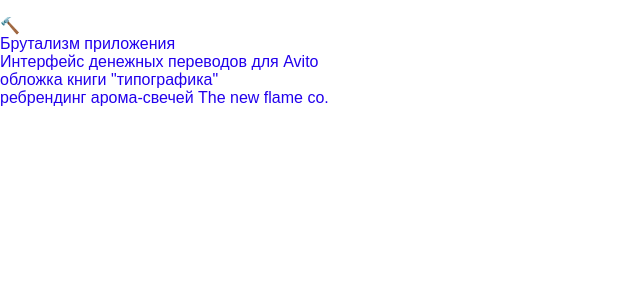
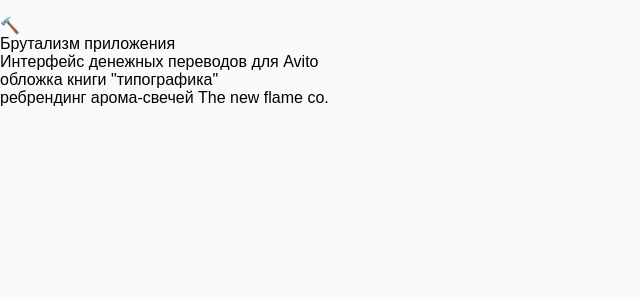
Before and after one commit to geravolobuev/geravolobuev, a Jekyll site: the page built from pages/projects.md, in a window 1280 px wide. Shown: the top 300 px of the page, without its empty margins (0-640 px from the left). Built offline with Jekyll 4.4.1, drawn with Linux system fonts in a browser that asks for light colours.

Commit message:
new template

```diff
--- a/_includes/footer.html
+++ b/_includes/footer.html
@@ -1,4 +1,3 @@
 <footer>
-        <br>
-<p><marquee bgcolor="blue" scrollamount="13" behavior="scroll" direction="left">( ͡° ͜ʖ ͡°)<i>Works per commission, in-house, and self-initiated; designed, selected, and archived 2019–2021 © Gera Volobuev, some rights reserved. Typeset in Neue Helvetica® by Linotype. </i>( ͡° ͜ʖ ͡°)</marquee></p>
+<marquee scrollamount="13" behavior="scroll" direction="left"> (づ｡◕‿‿◕｡)づ <i>Works per commission, in-house, and self-initiated; designed, selected, and archived 2019–2021 © Gera Volobuev, some rights reserved. Typeset in Neue Helvetica® by Linotype & Noto Serif Display by Google. Website version: 3.0 </i> (⊃｡•́‿•̀｡)⊃ </marquee>
 </footer>
--- a/_includes/styles.html
+++ b/_includes/styles.html
@@ -1,5 +1,6 @@
 <style>
 @import url('https://fonts.googleapis.com/css2?family=Rubik+Mono+One&display=swap');
+@import url('https://fonts.googleapis.com/css2?family=Noto+Serif+Display:ital,wght@0,200;0,300;0,400;0,500;0,600;0,700;1,200;1,300;1,700&display=swap');
 
 * {box-sizing: border-box;}
 body, HTML {
@@ -8,14 +9,11 @@
  scroll-behavior: smooth;
 -webkit-font-smoothing: antialiased;
     margin: 0;
+background: #FAFAFA;
 }
 
 .ast-pink {
             color: #ff2587;
-}
-
-.wrapper {
-background: #FAFAFA;
 }
 
 .wrapper-portfolio {
@@ -45,15 +43,27 @@
 }
 
     a {
-            color: #2200ED;
+            color: black;
             text-decoration: none;
     }
 
-    a:hover {
-            color: #ff2587;
-            color:#ed8600   ;
-            color:#ed00c9
-    }
+.ul-links > li:hover {
+  animation: shake 0.5s;
+}
+
+@keyframes shake {
+  0% { transform: translate(1px, 1px) rotate(0deg); }
+  10% { transform: translate(-1px, -2px) rotate(-1deg); }
+  20% { transform: translate(-3px, 0px) rotate(1deg); }
+  30% { transform: translate(3px, 2px) rotate(0deg); }
+  40% { transform: translate(1px, -1px) rotate(1deg); }
+  50% { transform: translate(-1px, 2px) rotate(-1deg); }
+  60% { transform: translate(-3px, 1px) rotate(0deg); }
+  70% { transform: translate(3px, 1px) rotate(-1deg); }
+  80% { transform: translate(-1px, -1px) rotate(1deg); }
+  90% { transform: translate(1px, 2px) rotate(0deg); }
+  100% { transform: translate(1px, 3px) rotate(-1deg); }
+}
 
     h2 {
             font-size: 2.9rem;
@@ -114,8 +124,16 @@
 
 .social-links > a {
   border-radius: 25px;
-  border: 2px solid gray;
-background: white;
+  border: 1px solid black;
+background: #FAFAFA;
+font-family: 'Noto Serif Display', serif;
+font-weight: 200;
+box-shadow: 1px 1px 1px lightgray;
+}
+
+.social-links > a:hover {
+color: blue;
+box-shadow: 10px 5px 5px blue;
 }
 
 .link:hover .preview { display: inline-block; }
@@ -130,21 +148,15 @@
             margin-bottom: 0;
     }
 
-    .about {
-  display: grid;
-  grid-template-columns: 1fr 1fr;
-  grid-template-rows: 1fr;
-  gap: 1px 1px;
-  grid-template-areas: ". .";
-}
-
     .about-right {
-            text-align: right;
+    position: fixed;
+    bottom: 1%;
     }
 
     .about_text{
             margin:0;
     }
+
 
     .lowercased {
             text-transform: lowercase;
@@ -163,6 +175,8 @@
     }
 
     @media only screen and (max-width: 600px) {
+.social-links {display: grid}
+.about-right {right: 0}
     main {
             font-size: 1.9rem;
     line-height: 2.3rem;
@@ -178,6 +192,22 @@
             font-size: 1.9rem;
     }
         }
+::-webkit-scrollbar {
+    width: 50px;
+    background: #FAFAFA;
+    margin: 0 2px 0 0;
+}
 
+::-webkit-scrollbar-thumb {
+    border: 2px solid #1a2151;
+    background: #FAFAFA;
+    border-radius: 100px
+}
+
+::-webkit-scrollbar-track {
+    box-shadow: 0;
+    border-radius: 100px;
+    background: #FAFAFA;
+}
 
 </style>
--- a/_layouts/home.html
+++ b/_layouts/home.html
@@ -11,7 +11,7 @@
         <main class="lowercased">
                 <section class="about">
                         <div class="about-left">
-        <p class="about_text">гера волобуев</p>
+<a href=""><img data-src="https://www.dropbox.com/s/cdedlfyfd8e9ms1/logo-22.gif?raw=1" border="0" style="width: 25rem; height: 4rem; margin: 0;" src="https://www.dropbox.com/s/cdedlfyfd8e9ms1/logo-22.gif?raw=1"></a>
                         </div>
                         <div class="about-right">
         <div class="social-links">
@@ -35,8 +35,8 @@
                 <section class="posts">
             {% include feed-posts.html %}
                 </section>
+            </main>
     {% include footer.html %}
-            </main>
 <canvas id="canvas">Canvas is not supported
         on this browser!</canvas>
         <script>
```
